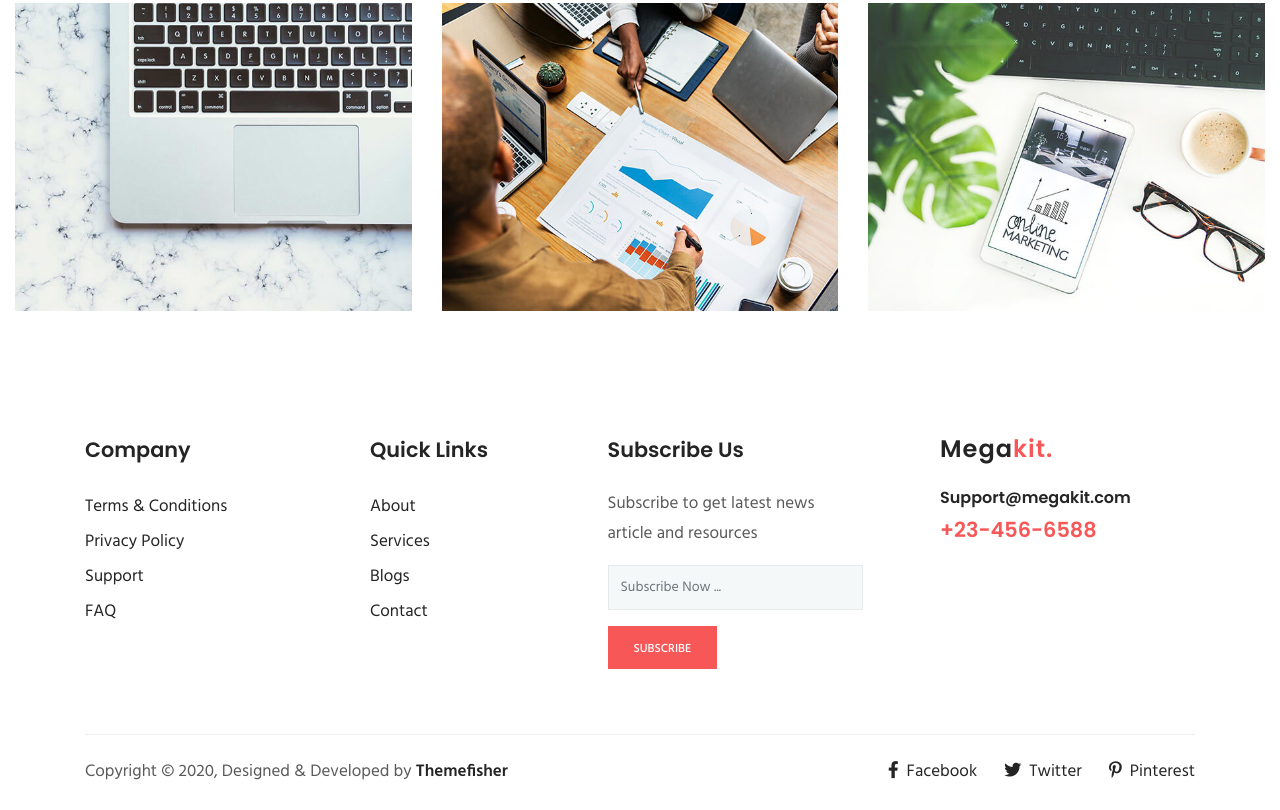
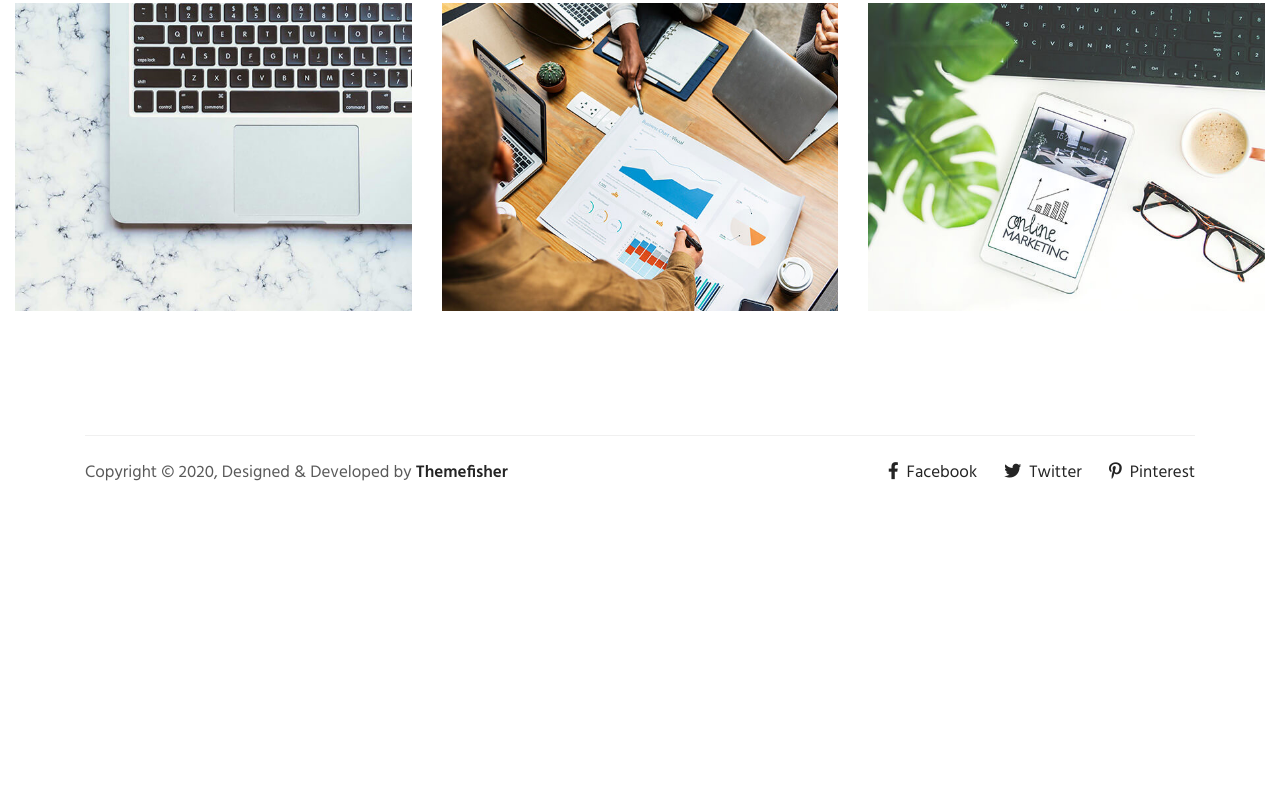
Before and after one commit to Torres557/Torres557.github.io, a plain HTML site: page test2/gallery.html in a window 1280 px wide. Shown: the part 1145-1955 px from the top of the page. After the commit the page ends 1656 px from the top, so only its background shows below. Drawn offline with Linux system fonts and the light colour scheme; some packages are replaced by stand-ins of ours.

Commit message:
Update gallery.html

```diff
--- a/test2/gallery.html
+++ b/test2/gallery.html
@@ -12,7 +12,7 @@
 
   <!-- ** Basic Page Needs ** -->
   <meta charset="utf-8">
-  <title>Megakit | HTML5 Agency Template</title>
+  <title>AOCSA</title>
 
   <!-- ** Mobile Specific Metas ** -->
   <meta http-equiv="X-UA-Compatible" content="IE=edge">
@@ -69,7 +69,7 @@
         <div class="col-lg-12">
           <nav class="navbar navbar-expand-lg px-0 py-4">
             <a class="navbar-brand" href="index.html">
-              Mega<span>kit.</span>
+              AOCS<span>A.</span>
             </a>
 
             <button class="navbar-toggler collapsed" type="button" data-toggle="collapse" data-target="#navbarsExample09"
@@ -87,7 +87,7 @@
                       <ul class="dropdown-menu" aria-labelledby="dropdown03">
                           <li><a class="dropdown-item @@company" href="about.html">Team & People</a></li>
                           <li><a class="dropdown-item @@pricing" href="pricing.html">Media Publicity</a></li>
-                          <li><a class="dropdown-item @@pricing" href="pricing.html">Gallery</a></li>
+                          <li><a class="dropdown-item @@pricing" href="gallery.html">Gallery</a></li>
                       </ul>
                   </li>
                   <li class="nav-item dropdown @@blog">
@@ -238,53 +238,6 @@
 
 <footer class="footer section">
   <div class="container">
-    <div class="row">
-      <div class="col-lg-3 col-md-6 col-sm-6">
-        <div class="widget">
-          <h4 class="text-capitalize mb-4">Company</h4>
-
-          <ul class="list-unstyled footer-menu lh-35">
-            <li><a href="about.html">Terms & Conditions</a></li>
-            <li><a href="about.html">Privacy Policy</a></li>
-            <li><a href="cobtact.html">Support</a></li>
-            <li><a href="cobtact.html">FAQ</a></li>
-          </ul>
-        </div>
-      </div>
-      <div class="col-lg-2 col-md-6 col-sm-6">
-        <div class="widget">
-          <h4 class="text-capitalize mb-4">Quick Links</h4>
-
-          <ul class="list-unstyled footer-menu lh-35">
-            <li><a href="about.html">About</a></li>
-            <li><a href="service.html">Services</a></li>
-            <li><a href="blog-grid.html">Blogs</a></li>
-            <li><a href="contact.html">Contact</a></li>
-          </ul>
-        </div>
-      </div>
-      <div class="col-lg-3 col-md-6 col-sm-6 mx-auto">
-        <div class="widget">
-          <h4 class="text-capitalize mb-4">Subscribe Us</h4>
-          <p>Subscribe to get latest news article and resources </p>
-
-          <form action="#" class="sub-form">
-            <input type="text" class="form-control mb-3" placeholder="Subscribe Now ...">
-            <a href="#" class="btn btn-main btn-small">subscribe</a>
-          </form>
-        </div>
-      </div>
-
-      <div class="col-lg-3 col-sm-6">
-        <div class="widget">
-          <div class="logo mb-4">
-            <h3>Mega<span>kit.</span></h3>
-          </div>
-          <h6><a href="mailto:support@gmail.com">Support@megakit.com</a></h6>
-          <a href="tel:+23-345-67890"><span class="text-color h4">+23-456-6588</span></a>
-        </div>
-      </div>
-    </div>
 
     <div class="footer-btm pt-4">
       <div class="row">
```
